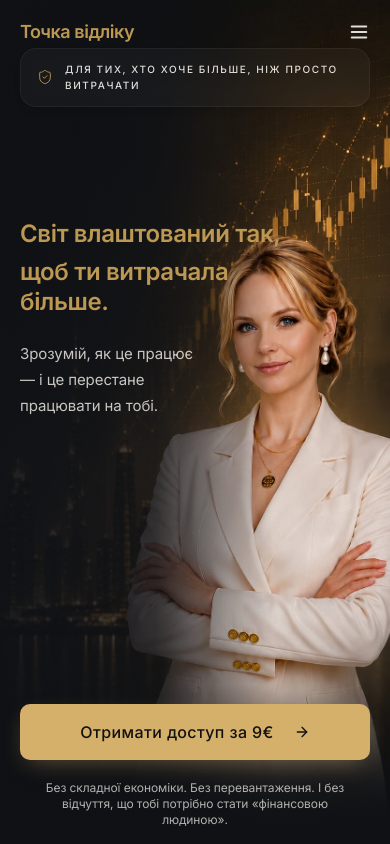
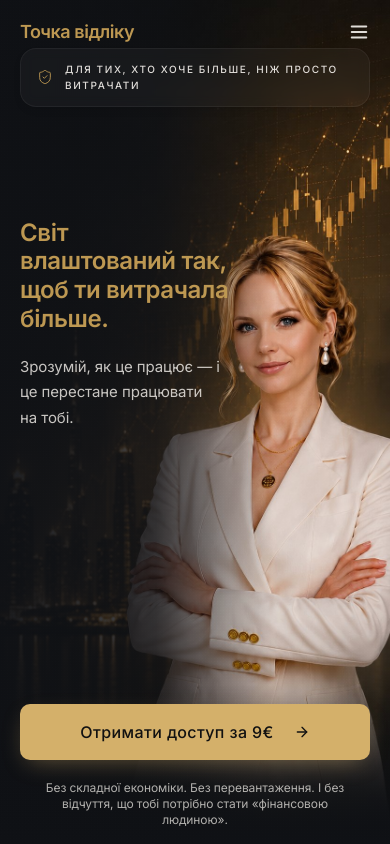
Before and after one commit to olhahrytsaibiz-bit/mini-site, a React (Vite) app: page / in a window 390 px wide. Shown: the top 844 px of the page. Built offline with nearby package versions, Linux system fonts and the light colour scheme; the HTML template or start-up script is replaced by a standard one.

Commit message:
Hero mobile: title up + broken to short lines (max-w 60%) so it never crosses Olha's face

```diff
--- a/src/components/sections/HeroSection.tsx
+++ b/src/components/sections/HeroSection.tsx
@@ -86,17 +86,19 @@ export const HeroSection = () => {
               initial={{ opacity: 0, y: 16 }}
               animate={{ opacity: 1, y: 0 }}
               transition={{ duration: 0.8, delay: 0.15 }}
-              className="text-[24px] sm:text-[28px] font-semibold leading-[1.25] tracking-[-0.015em] text-left max-w-[78%] text-gold"
+              className="text-[24px] sm:text-[28px] font-semibold leading-[1.2] tracking-[-0.015em] text-left max-w-[60%] text-gold"
             >
-              <span className="block">Світ влаштований так,</span>
-              <span className="block mt-2">щоб ти витрачала більше.</span>
+              <span className="block">Світ</span>
+              <span className="block">влаштований так,</span>
+              <span className="block">щоб ти витрачала</span>
+              <span className="block">більше.</span>
             </motion.h1>
 
             <motion.p
               initial={{ opacity: 0, y: 16 }}
               animate={{ opacity: 1, y: 0 }}
               transition={{ duration: 0.8, delay: 0.25 }}
-              className="text-[15px] text-foreground/80 max-w-[52%] leading-[1.75] mt-6"
+              className="text-[15px] text-foreground/80 max-w-[58%] leading-[1.7] mt-5"
             >
               Зрозумій, як це працює — і це перестане працювати на тобі.
             </motion.p>
```
